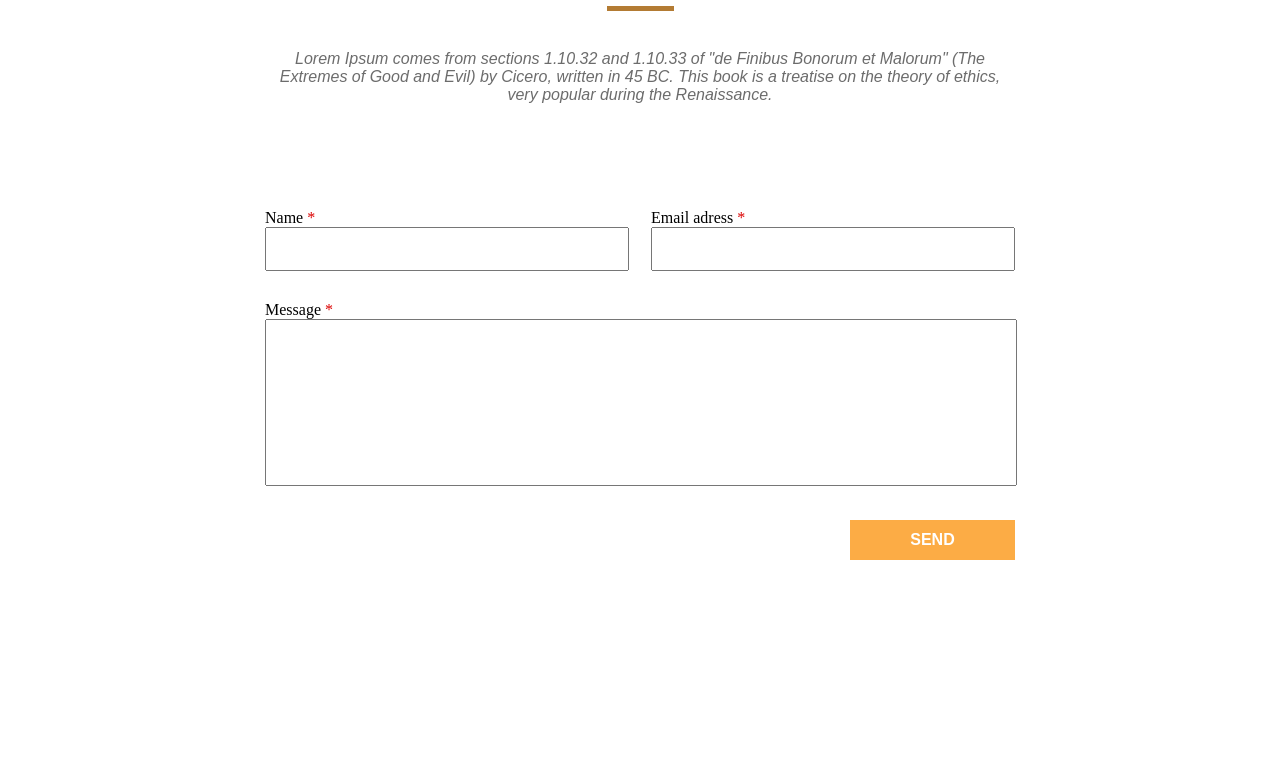
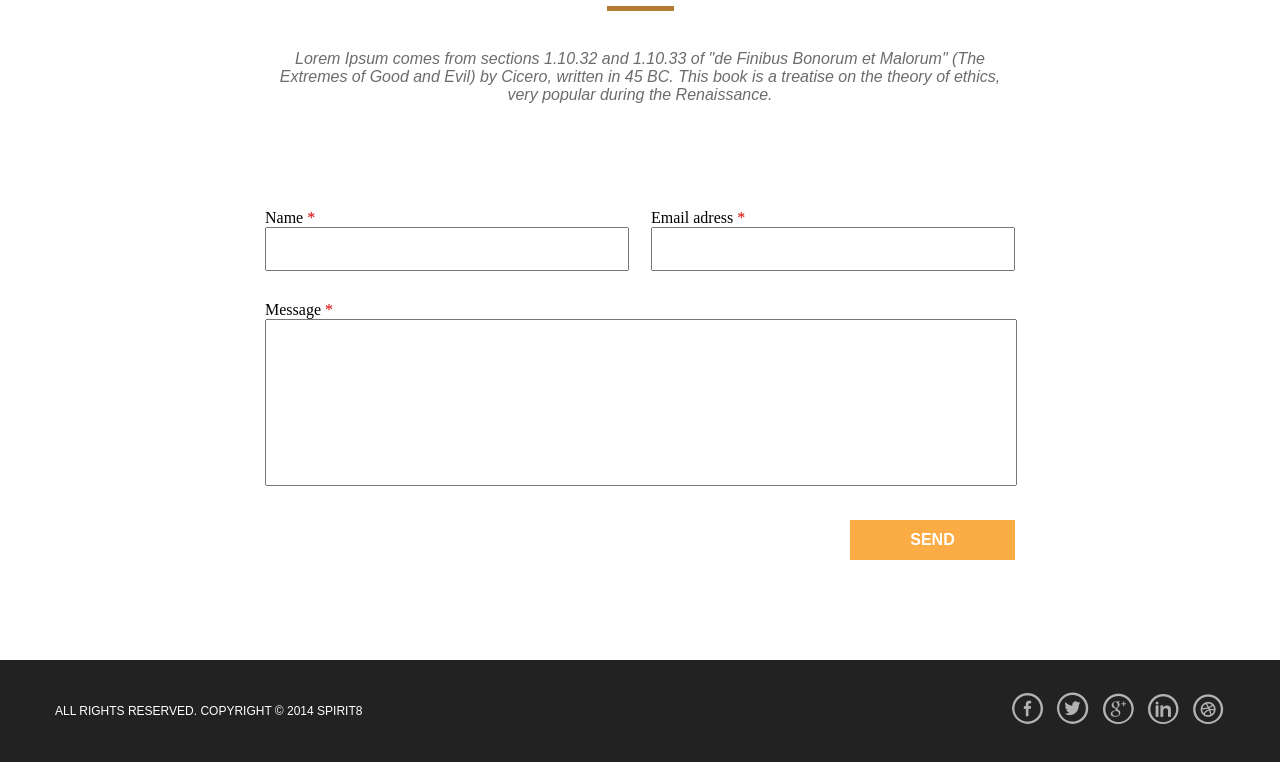
Before and after one commit to kymmyD123/spirit8, a plain HTML site: page index.html in a window 1280 px wide. Shown: the part 5408-6170 px from the top of the page. Before the commit the page ends 6068 px from the top, so only its background shows below. Drawn offline with Linux system fonts and the light colour scheme; a web font is replaced by a local one.

Commit message:
AddedFooter

```diff
--- a/css/style.css
+++ b/css/style.css
@@ -586,3 +586,59 @@ h1.title {
 .footer-submit-btn:hover {
     background: #d68c3f;
 }
+
+.footer {
+    background: #222222;
+}
+
+.footer p {
+    margin-top: 45px;
+    margin-bottom: 45px;
+    font: 12px/12px OpenSans, sans-serif;
+    color: #fff;
+}
+
+
+
+.social-net {
+    width: 213px;
+    height: 32px;
+    margin-top: 32px;
+    margin-bottom: 32px;
+}
+
+.s-net {
+    width: 32px;
+    height: 32px;
+    border-radius: 50%;
+    margin-left: 13px;
+}
+
+.s-net:first-child {
+    margin-left: 0;
+}
+
+.s-net-1 {
+    background: url("../img/s-net-sprite.png") no-repeat center;
+    background-position: 0 0;
+}
+
+.s-net-2 {
+    background: url("../img/s-net-sprite.png") no-repeat center;
+    background-position: -33px 0;
+}
+
+.s-net-3 {
+    background: url("../img/s-net-sprite.png") no-repeat center;
+    background-position: -65px 0;
+}
+
+.s-net-4 {
+    background: url("../img/s-net-sprite.png") no-repeat center;
+    background-position: -98px 0;
+}
+
+.s-net-5 {
+    background: url("../img/s-net-sprite.png") no-repeat center;
+    background-position: -131px 0;
+}
--- a/index.html
+++ b/index.html
@@ -353,7 +353,16 @@
     </div>
     <div class="footer">
         <div class="container clearfix">
-
+            <p class="left">
+                ALL RIGHTS RESERVED. COPYRIGHT &copy; 2014 SPIRIT8
+            </p>
+            <div class="social-net right">
+                <a class="s-net s-net-1 left" href="#"></a>
+                <a class="s-net s-net-2 left" href="#"></a>
+                <a class="s-net s-net-3 left" href="#"></a>
+                <a class="s-net s-net-4 left" href="#"></a>
+                <a class="s-net s-net-5 left" href="#"></a>
+            </div>
         </div>
     </div>
 </div>
```
Also changed, not shown: img/s-net-sprite.png (added).
